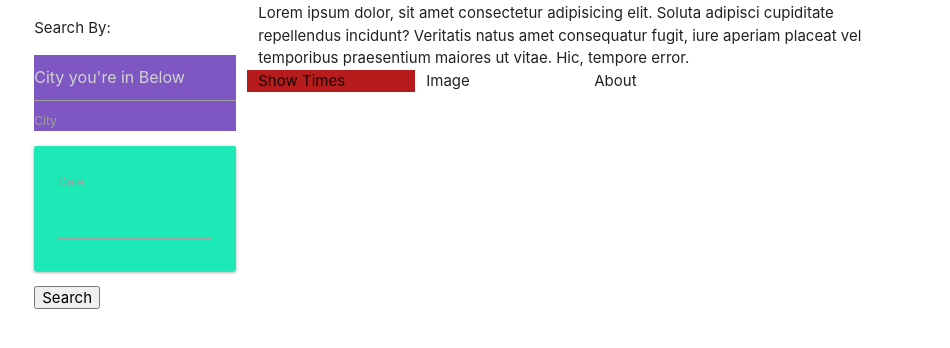
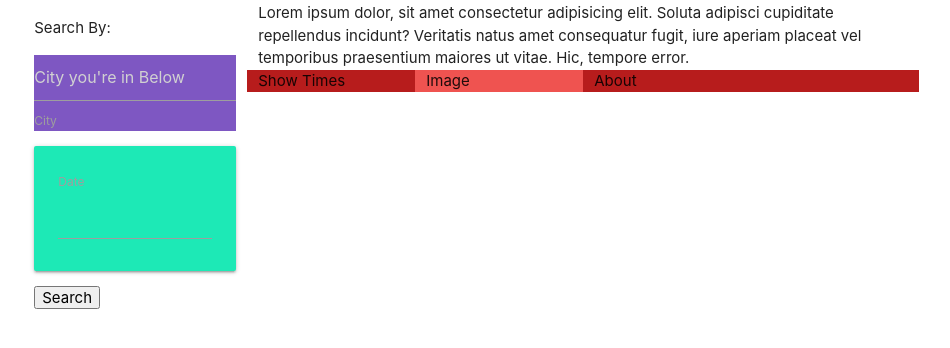
Before and after one commit to Angi-Adema/Movie-Finder, a plain HTML site: page index.html in a window 1280 px wide. Shown: the part 134-482 px from the top of the page, without its empty margins (169-1119 px from the left). Drawn offline with nearby package versions, Linux system fonts and the light colour scheme; files whose address does not match are found by name.

Commit message:
Attempting to enlarge the area for showtime

```diff
--- a/index.html
+++ b/index.html
@@ -1,5 +1,6 @@
 <!DOCTYPE html>
 <html lang="en">
+
 <head>
     <meta charset="UTF-8">
     <meta http-equiv="X-UA-Compatible" content="IE=edge">
@@ -21,7 +22,7 @@
             <div class="col s3">
                 <div class="left-align" id="cityDateSearch">
                     <p>Search By:</p>
-                    <p class=" left-align #7e57c2 deep-purple lighten-1" id="cityEntry">
+                    <p class="left-align #7e57c2 deep-purple lighten-1" id="cityEntry">
                         <input placeholder="City you're in Below" id="city_name" type="text" class="validate">
                         <label for="city_name">City</label>
                     </p>
@@ -45,9 +46,9 @@
                     <div class="col s3 #b71c1c red darken-4">Show Times</div>
                     <div class="col s9">
                         <div class="row">
-                            <div class="col s4">Image</div>
+                            <div class="col s4 #ef5350 red lighten-1">Image</div>
 
-                            <div class="col s8">About</div>
+                            <div class="col s8 #b71c1c red darken-4">About</div>
                         </div>
                     </div>
                 </div>
@@ -63,4 +64,5 @@
     <script src="https://cdnjs.cloudflare.com/ajax/libs/materialize/1.0.0/js/materialize.min.js"></script>
     <script src="script.js"></script>
 </body>
+
 </html>
--- a/style.css
+++ b/style.css
@@ -1,11 +1,11 @@
 
-.col{
+.row{
     text-align: center;
     display: inline-block;
     border-radius: 5px;
-    height: 25px;
-    width: 85px;
+    height: 300px;
+    width: 100px;
     margin: 0;
-    margin-bottom: 5px;
+    margin-bottom: 45px;
     margin-left: 5px;
 }
```
